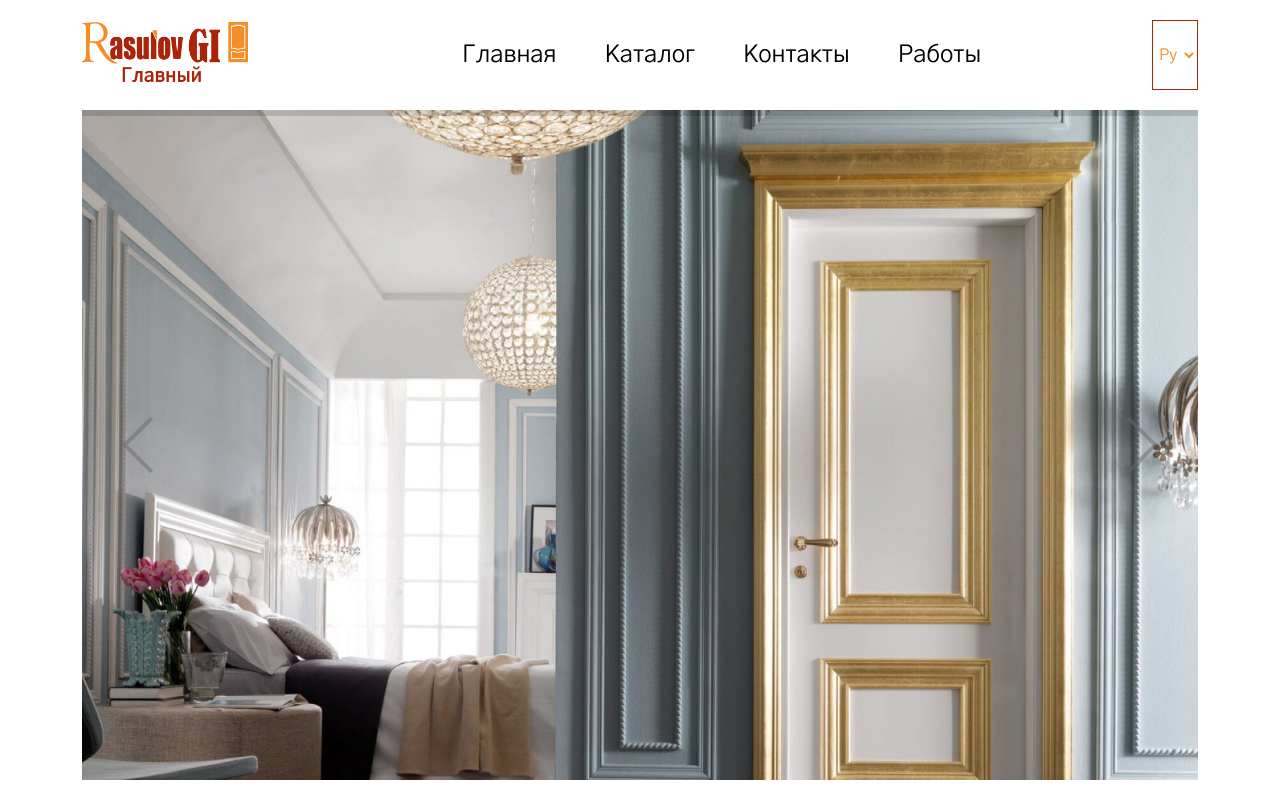
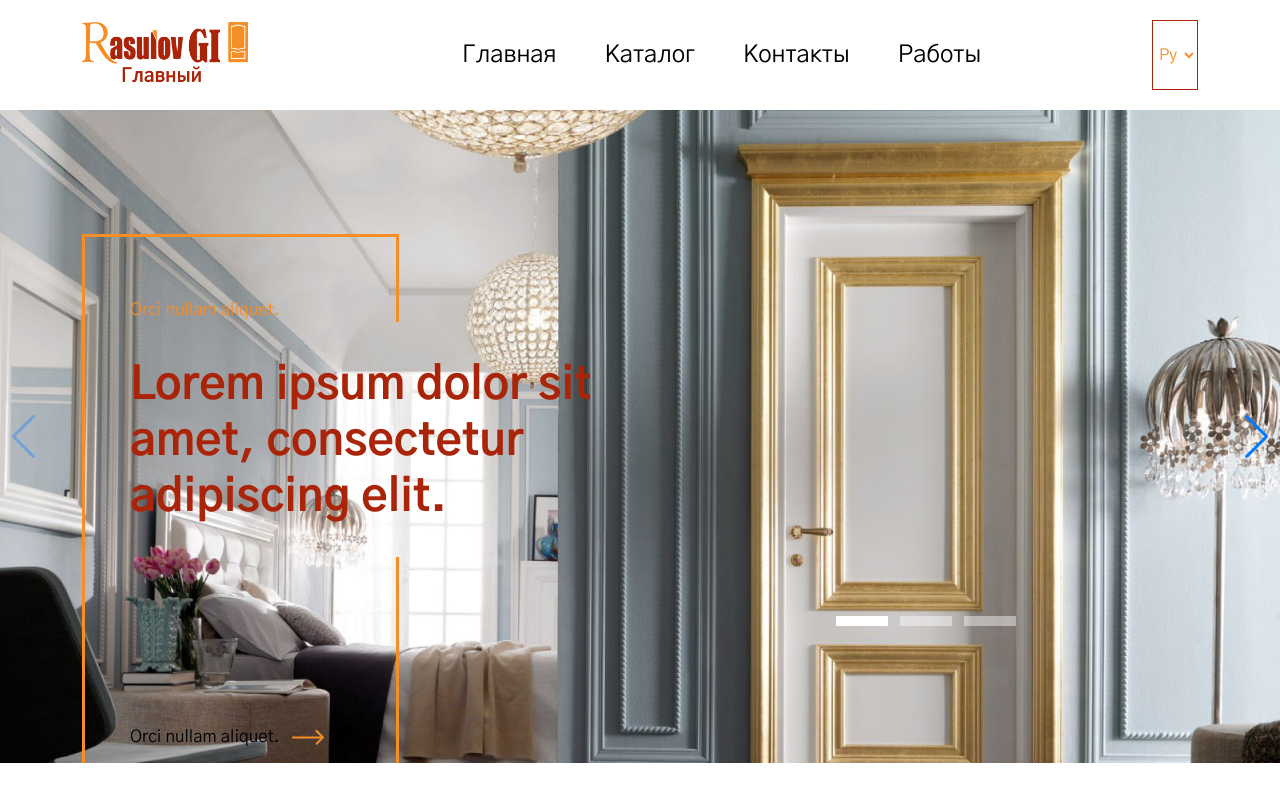
Before and after one commit to 7Davronbek/app-rasulovGI-client, a React (Create React App) app: page / in a window 1280 px wide. Shown: the top 793 px of the page. Built offline with nearby package versions, Linux system fonts and the light colour scheme.

Commit message:
nextlevel-app

```diff
--- a/package.json
+++ b/package.json
@@ -9,8 +9,8 @@
     "bootstrap": "^5.1.3",
     "node-sass": "^7.0.1",
     "react": "^18.2.0",
-    "react-awesome-slider": "^4.1.0",
     "react-dom": "^18.2.0",
+    "react-router-dom": "^6.3.0",
     "react-scripts": "5.0.1",
     "skitter-slider": "^5.1.4",
     "swiper": "^8.2.4",
--- a/src/components/Header.jsx
+++ b/src/components/Header.jsx
@@ -1,37 +1,87 @@
 import React from 'react'
-import AwesomeSlider from 'react-awesome-slider';
-// import 'react-awesome-slider/dist/custom-animations/cube-animation.css';
-// import AwesomeSliderStyles from 'react-awesome-slider/src/styles';
-import CoreStyles from 'react-awesome-slider/src/core/styles.scss';
-import AnimationStyles from 'react-awesome-slider/src/styled/fold-out-animation/fold-out-animation.scss';
-import withAutoplay from 'react-awesome-slider/dist/autoplay';
-import 'react-awesome-slider/dist/styles.css';
+import { Swiper, SwiperSlide } from "swiper/react";
 
-const AutoplaySlider = withAutoplay(AwesomeSlider);
+// Import Swiper styles
+import "swiper/css";
+import "swiper/css/effect-fade";
+import "swiper/css/navigation";
+import "swiper/css/pagination";
+
+
+// import required modules
+import { EffectFade, Navigation, Pagination } from "swiper";
 
 
 const Header = () => {
     return (
         <div className='Header'>
+
+            <Swiper
+                spaceBetween={30}
+                effect={"fade"}
+                navigation={true}
+                pagination={{
+                    clickable: true,
+                }}
+                modules={[EffectFade, Navigation, Pagination]}
+                className="mySwiper"
+            >
+                <SwiperSlide>
+                    <img alt='Rasulov' src="/img/header.png" />
                     <div className="container">
                         <div className="row">
                             <div className="col-12">
-
-            <AutoplaySlider
-              play={true}
-              animation="foldOutAnimation"
-              cssModule={[CoreStyles, AnimationStyles]}
-              cancelOnInteraction={false} // should stop playing on user interaction
-              interval={6000}>
-              <div data-src="/img/header.png" />
-              <div data-src="/img/header.png" />
-              <div data-src="/img/header.png" />
-            </AutoplaySlider>
-
+                                <div className="cards">
+                                    <span className='bg'><img src="/img/bg.png" alt="" /></span>
+                                    <div className="cardsBody">
+                                        <h1>Orci nullam aliquet.</h1>
+                                        <h2>Lorem ipsum dolor sit amet, consectetur adipiscing elit. </h2>
+                                        <a href="#!">Orci nullam aliquet. <span><img src="/icon/arrowRight.svg" alt="" /></span></a>
                                     </div>
                                 </div>
                             </div>
-    </div >
+                        </div>
+                    </div>
+                </SwiperSlide>
+                <SwiperSlide>
+                    <img alt='Rasulov' src="/img/header.png" />
+                    <div className="container">
+                        <div className="row">
+                            <div className="col-12">
+                                <div className="cards">
+                                    <span className='bg'><img src="/img/bg.png" alt="" /></span>
+                                    <div className="cardsBody">
+                                        <h1>Orci nullam aliquet.</h1>
+                                        <h2>Lorem ipsum dolor sit amet, consectetur adipiscing elit. </h2>
+                                        <a href="#!">Orci nullam aliquet. <span><img src="/icon/arrowRight.svg" alt="" /></span></a>
+                                    </div>
+                                </div>
+                            </div>
+                        </div>
+                    </div>
+                </SwiperSlide>
+                <SwiperSlide>
+                    <img alt='Rasulov' src="/img/header.png" />
+                    <div className="container">
+                        <div className="row">
+                            <div className="col-12">
+                                <div className="cards">
+                                    <span className='bg'><img src="/img/bg.png" alt="" /></span>
+                                    <div className="cardsBody">
+                                        <h1>Orci nullam aliquet.</h1>
+                                        <h2>Lorem ipsum dolor sit amet, consectetur adipiscing elit. </h2>
+                                        <a href="#!">Orci nullam aliquet. <span><img src="/icon/arrowRight.svg" alt="" /></span></a>
+                                    </div>
+                                </div>
+                            </div>
+                        </div>
+                    </div>
+                </SwiperSlide>
+
+            </Swiper>
+
+
+        </div>
     )
 }
 
--- a/src/sass/main.scss
+++ b/src/sass/main.scss
@@ -49,6 +49,97 @@ body {
         list-style: none;
         margin: 0;
         padding: 0 !important;
+    }
+
+    .Header {
+        padding-bottom: 40px;
+        position: relative;
+
+        .col-12 {
+            position: absolute;
+            top: 19%;
+        }
+
+        .swiper-pagination  {
+            background-color: transparent;
+            display: flex;
+            width: 192px;
+            right: 20%;
+            left: inherit;
+            bottom: 21%;
+
+            .swiper-pagination-bullet {
+                background: rgba(255, 255, 255, 0.44);
+                width: 60%;
+                height: 10px;
+                border-radius: 0;
+                margin-right: 8px;
+                opacity: 1;
+                transition: all .4s ease;
+
+                &.swiper-pagination-bullet-active {
+                    background-color: #fff;
+                }
+            }
+        }
+
+        .cards {
+            position: relative;
+
+            img {
+                width: initial !important;
+            }
+
+            .bg {
+                z-index: 11;
+                left: 15%;
+                top: 25%;
+            }
+
+            .cardsBody {
+                // transform: translate(-244px, -61px) !important;
+                position: absolute;
+                z-index: 11;
+                left: 48px;
+                top: 65px;
+
+                h1 {
+                    font-weight: 400;
+                    font-size: 17px;
+                    line-height: 21px;
+                    color: #F68E28;
+                }
+
+                h2 {
+                    font-weight: 700;
+                    font-size: 45px;
+                    line-height: 56px;
+                    color: #AA240A;
+                    margin: 38px 0 200px 0 !important;
+                    width: 50%;
+                }
+
+                a {
+                    font-weight: 400;
+                    font-size: 17px;
+                    line-height: 21px;
+                    color: #000000;
+                    display: flex;
+                    align-items: center;
+
+                    span {
+                        margin-left: 12px;
+                    }
+                }
+            }
+        }
+
+        .swiper-wrapper {
+
+            img {
+                width: 100%;
+            }
+        }
     }
 
     .card {
```
Also changed, not shown: public/img/bg.png (added), 1 other file (tests, documents, lock files or other folders). Lines whose indentation alone changed are shown as unchanged.
